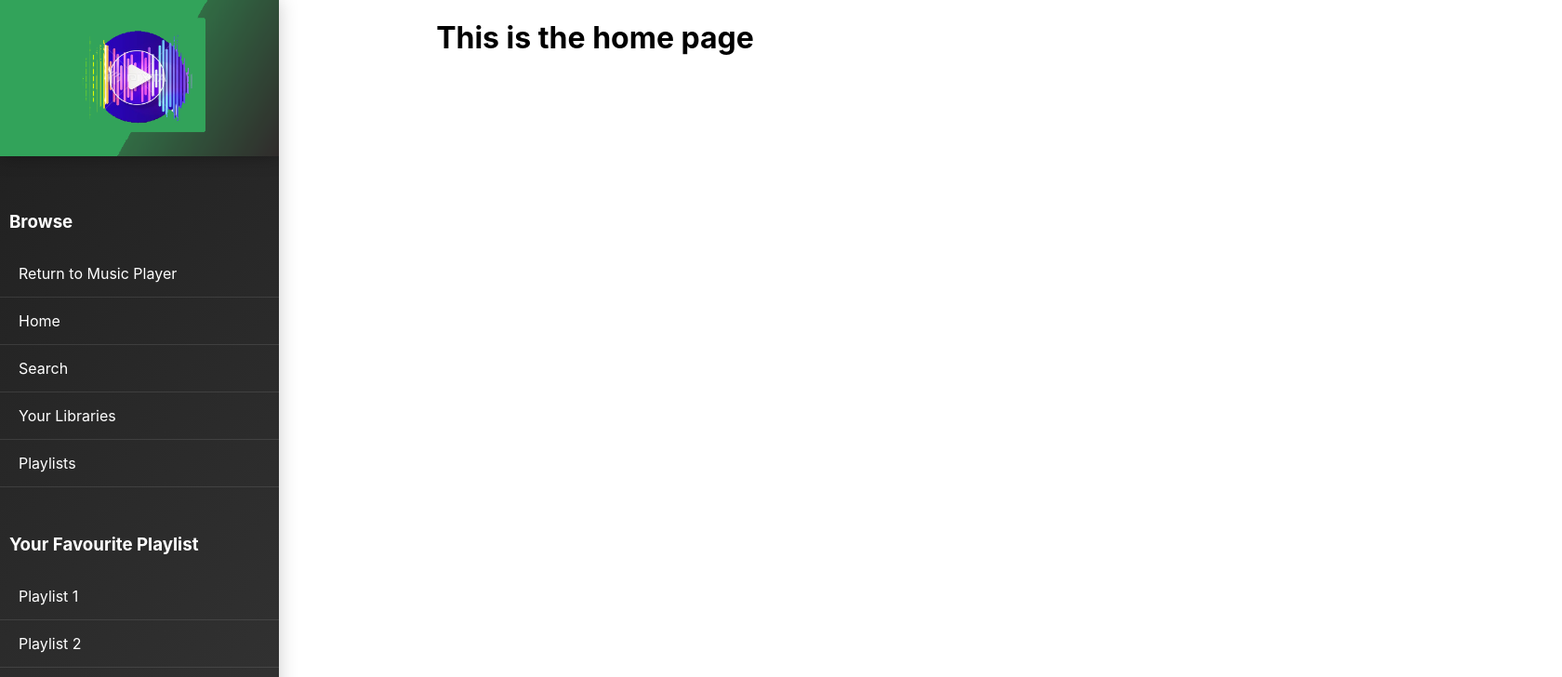
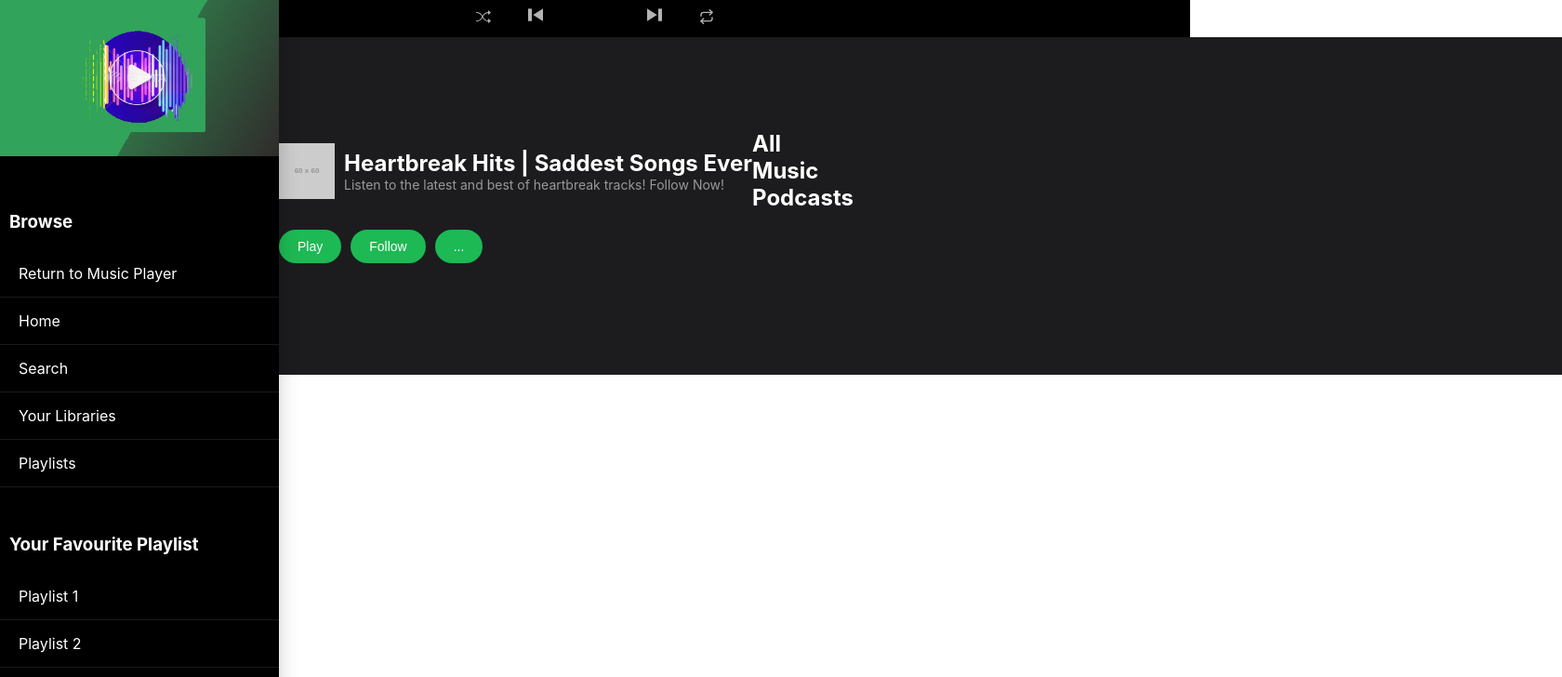
Before and after one commit to AwesomeCoders112/music_player_app, a React (Create React App) app: page /home in a window 1280 px wide. Shown: the top 728 px of the page at 93% size, 1680 px wide, since content can reach past the window. Built offline with nearby package versions, Linux system fonts and the light colour scheme.

Commit message:
Added Player

```diff
--- a/package.json
+++ b/package.json
@@ -8,9 +8,11 @@
     "@testing-library/user-event": "^13.5.0",
     "react": "^18.2.0",
     "react-dom": "^18.2.0",
+    "react-icons": "^5.0.1",
     "react-router": "^6.22.3",
     "react-router-dom": "^6.22.3",
     "react-scripts": "^5.0.1",
+    "styled-components": "^6.1.8",
     "web-vitals": "^2.1.4"
   },
   "scripts": {
--- a/src/App.css
+++ b/src/App.css
@@ -8,7 +8,7 @@
   .main-content {
     display: flex;
     flex-direction: column;
-    align-items: center;
+    align-items: right;
     justify-content: center;
     width: 100%;
     padding: 0 20px;
--- a/src/App.jsx
+++ b/src/App.jsx
@@ -4,18 +4,21 @@ import Sidebar from './components/Sidebar';
 import Home from './components/Home';
 import Search from './components/Search';
 import back from './Back.jpg'
+import PlayerControls from './components/Control';
 
 function App() {
  return (
     <Router>
       <div className="App">
         <Sidebar />
+        <PlayerControls/>
         <Routes>
           <Route path="/" element={
             <div style={{ display: 'flex', flexDirection: 'column', justifyContent: 'flex-end' }}>
               <img src={back} alt='logo' style={{ maxWidth: '100%', height: '0%', backgroundBlendMode: 'multiply' }} />
               <div className='mycls' style={{ position: 'absolute', top: '50%', left: '50%', transform: 'translate(-50%, -50%)', textAlign: 'center', color: 'yellow' }}>
-                <h1 style={{ fontSize: '4.5em' }}>Welcome to Music Player</h1>
+                <h1 style={{ fontSize: '4.5em'}}>Welcome to Music Player</h1>
+                <h1 style={{ fontSize: '2.5em'}}>Your one stop Destination to all music</h1>
                 <ul style={{ listStyleType: 'none', padding: 0 }}>
                 </ul>
               </div>
--- /dev/null
+++ b/src/components/Control.jsx
@@ -0,0 +1,72 @@
+import React, { useState } from "react";
+import styled from "styled-components";
+import { BsFillPlayCircleFill, BsFillPauseCircleFill, BsShuffle } from "react-icons/bs";
+import { CgPlayTrackNext, CgPlayTrackPrev } from "react-icons/cg";
+import { FiRepeat } from "react-icons/fi";
+
+export default function PlayerControls() {
+  const [isPlaying, setIsPlaying] = useState(false);
+
+  const togglePlayPause = () => {
+    setIsPlaying(!isPlaying);
+  };
+
+  const handlePrevTrack = () => {
+    // Handle previous track logic here
+    console.log("Previous track");
+  };
+
+  const handleNextTrack = () => {
+    // Handle next track logic here
+    console.log("Next track");
+  };
+
+  return (
+    <Container>
+      <div className="shuffle">
+        <BsShuffle />
+      </div>
+      <div className="previous">
+        <CgPlayTrackPrev onClick={handlePrevTrack} />
+      </div>
+      <div className="state">
+        {isPlaying ? (
+          <BsFillPauseCircleFill onClick={togglePlayPause} />
+        ) : (
+          <BsFillPlayCircleFill onClick={togglePlayPause} />
+        )}
+      </div>
+      <div className="next">
+        <CgPlayTrackNext onClick={handleNextTrack} />
+      </div>
+      <div className="repeat">
+        <FiRepeat />
+      </div>
+    </Container>
+  );
+}
+
+const Container = styled.div`
+  display: flex;
+  align-items: center;
+  justify-content: center;
+  background-color: black;
+  gap: 2rem;
+  svg {
+    color: #b3b3b3;
+    transition: 0.2s ease-in-out;
+    &:hover {
+      color: black;
+    }
+  }
+  .state {
+    svg {
+      color: black;
+    }
+  }
+  .previous,
+  .next,
+  .state {
+    font-size: 2rem;
+  }
+`;
--- a/src/components/Home.jsx
+++ b/src/components/Home.jsx
@@ -1,9 +1,81 @@
-import React from 'react'
+import React from 'react';
+import styled from 'styled-components';
 
-export default function Home() {
+const PlaylistSection = styled.div`
+  background-color: #1c1c1e;
+  padding: 100px;
+  width: 100%;
+  height: 80%;
+  margin-left: 200px;
+`;
+
+const PlaylistHeader = styled.div`
+  display: flex;
+  align-items: center;
+  margin-bottom: 20px;
+
+  img {
+    width: 60px;
+    height: 60px;
+    margin-right: 10px;
+  }
+
+  h2 {
+    color: #fff;
+    font-size: 24px;
+    margin: 0;
+  }
+
+  p {
+    color: #999;
+    font-size: 14px;
+    margin: 0;
+  }
+`;
+
+const PlaylistControls = styled.div`
+  display: flex;
+  align-items: center;
+  margin-bottom: 20px;
+
+  button {
+    background-color: #1db954;
+    color: #fff;
+    border: none;
+    padding: 10px 20px;
+    font-size: 14px;
+    border-radius: 20px;
+    margin-right: 10px;
+    cursor: pointer;
+
+    &:last-child {
+      margin-right: 0;
+    }
+  }
+`;
+
+const Playlist = () => {
   return (
-    <div>
-      <h1 style={{textAlign: 'center'}}>This is the home page</h1>
-    </div>
-  )
-}
+    <PlaylistSection>
+      <PlaylistHeader>
+        <img src="https://via.placeholder.com/60" alt="Playlist Icon" />
+        <div>
+          <h2>Heartbreak Hits | Saddest Songs Ever</h2>
+          <p>Listen to the latest and best of heartbreak tracks! Follow Now!</p>
+        </div>
+        <div>
+          <h2> All </h2>
+          <h2> Music </h2>
+          <h2> Podcasts </h2>
+        </div>
+      </PlaylistHeader>
+      <PlaylistControls>
+        <button>Play</button>
+        <button>Follow</button>
+        <button>...</button>
+      </PlaylistControls>
+    </PlaylistSection>
+  );
+};
+
+export default Playlist;
--- a/src/components/Sidebar.css
+++ b/src/components/Sidebar.css
@@ -4,7 +4,7 @@
   left: 0;
   width: 250px;
   height: 100%;
-  background: linear-gradient(135deg, #1e1e1e, #333333);
+  background: linear-gradient(135deg, #000000, #000000);
   color: #fff;
   overflow-x: hidden;
   padding-top: 20px;
```
Also changed, not shown: 1 other file (tests, documents, lock files or other folders).
